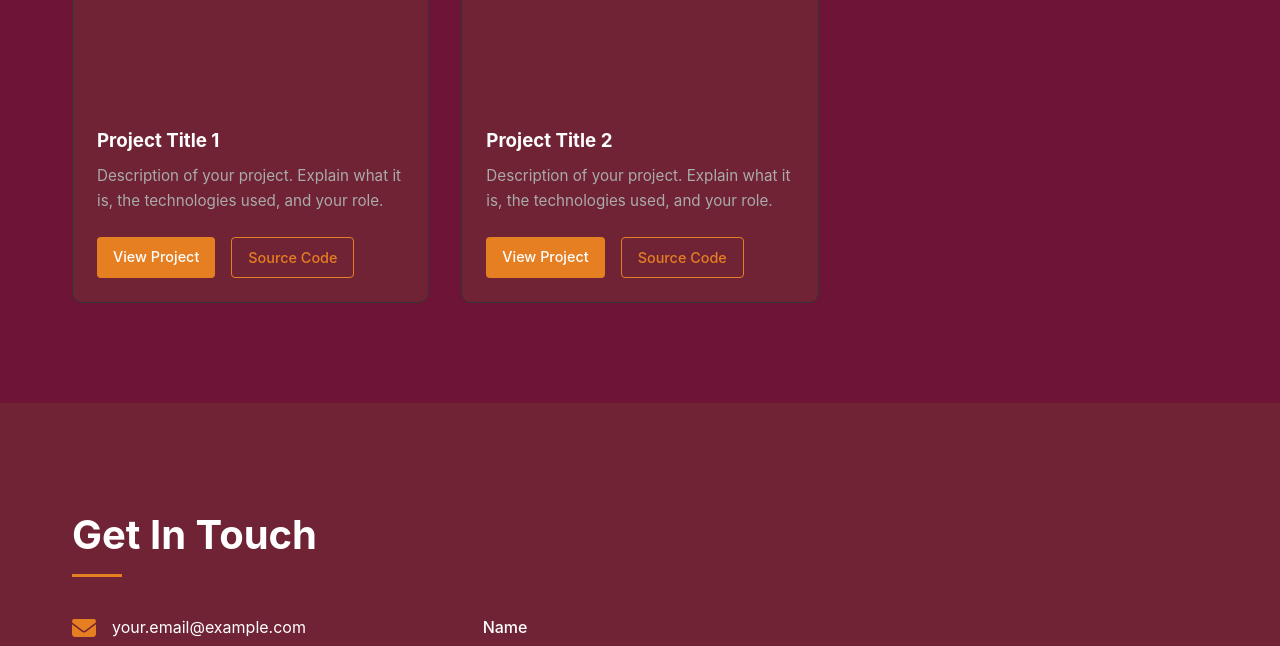
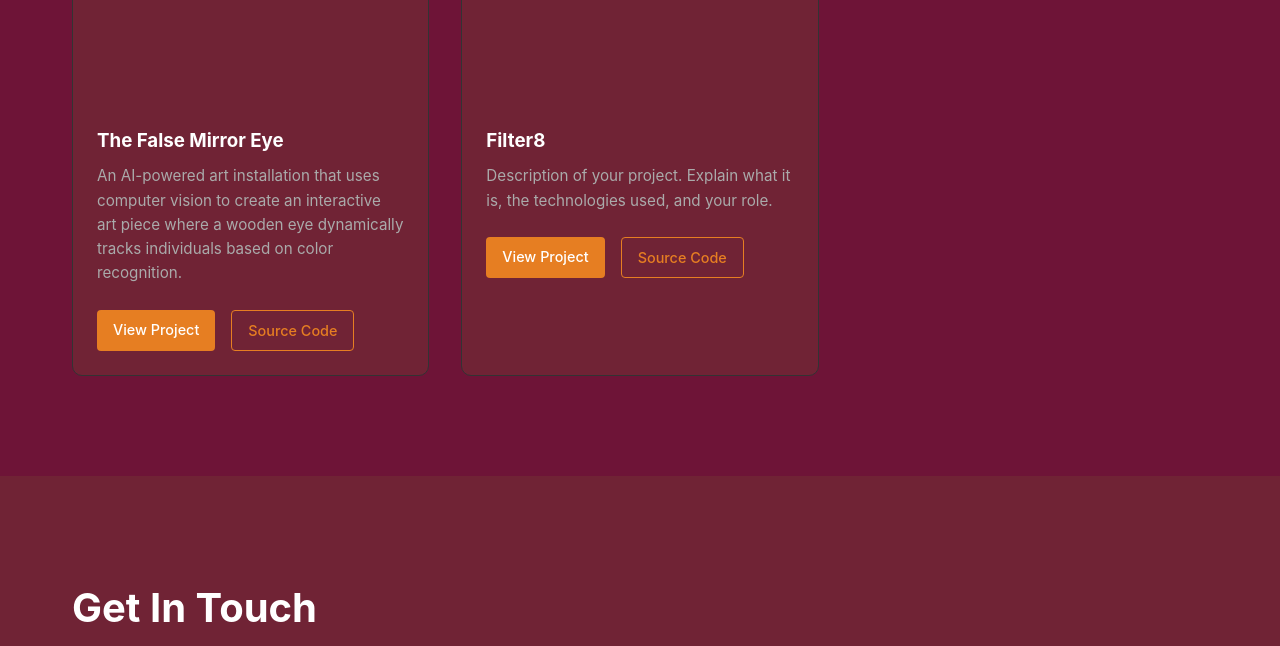
Before and after one commit to smunigel/smunigel.github.io, a plain HTML site: page index.html in a window 1280 px wide. Shown: the part 1960-2606 px from the top of the page. Drawn offline with Linux system fonts and the light colour scheme.

Commit message:
Your commit message

```diff
--- a/index.html
+++ b/index.html
@@ -74,8 +74,8 @@
                         <img src="images/project1.jpg" alt="Project 1">
                     </div>
                     <div class="project-info">
-                        <h3>Project Title 1</h3>
-                        <p>Description of your project. Explain what it is, the technologies used, and your role.</p>
+                        <h3>The False Mirror Eye</h3>
+                        <p>An AI-powered art installation that uses computer vision to create an interactive art piece where a wooden eye dynamically tracks individuals based on color recognition.</p>
                         <div class="project-links">
                             <a href="#" target="_blank" class="btn small">View Project</a>
                             <a href="#" target="_blank" class="btn small secondary">Source Code</a>
@@ -89,11 +89,11 @@
                         <img src="images/project2.jpg" alt="Project 2">
                     </div>
                     <div class="project-info">
-                        <h3>Project Title 2</h3>
+                        <h3>Filter8</h3>
                         <p>Description of your project. Explain what it is, the technologies used, and your role.</p>
                         <div class="project-links">
-                            <a href="#" target="_blank" class="btn small">View Project</a>
-                            <a href="#" target="_blank" class="btn small secondary">Source Code</a>
+                            <a href="https://chromewebstore.google.com/detail/filter8/kdehbjfjkbbkgldbbdngdfodpdfjembc" target="_blank" class="btn small">View Project</a>
+                            <a href="https://github.com/smunigel/Filter8-project" target="_blank" class="btn small secondary">Source Code</a>
                         </div>
                     </div>
                 </div>
```
